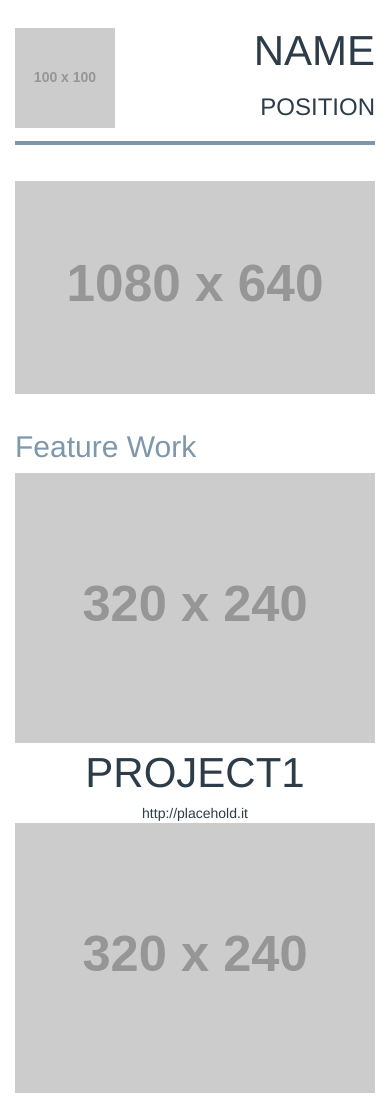
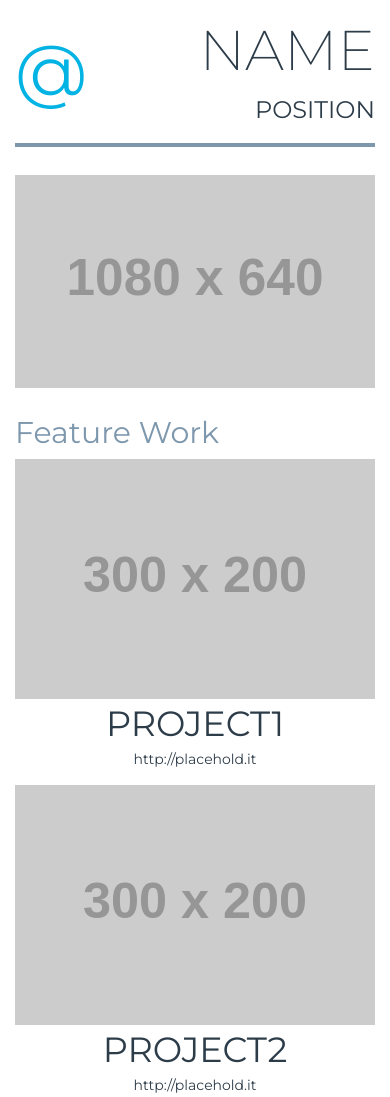
Before and after one commit to zhjgithub/front-end-develop-basic-project-3, a website: page src/index.html in a window 390 px wide. Shown: the top 1097 px of the page. Drawn offline with Linux system fonts and the light colour scheme; placeholder pictures from the web are drawn by us.

Commit message:
responsive layout and text logo and font

```diff
--- a/src/css/style.css
+++ b/src/css/style.css
@@ -1,5 +1,22 @@
+body {
+    font-family: 'Montserrat', sans-serif;
+}
+
+h2,
+h3,
+a,
+figcaption {
+    font-weight: 400;
+}
+
 img {
     max-width: 100%;
+}
+
+header {
+    margin-top: 20px;
+    margin-bottom: 20px;
+    line-height: 100px;
 }
 
 hr {
@@ -14,19 +31,13 @@ figcaption {
 }
 
 h1,
-h3 {
+h3,
+figcaption {
     text-transform: uppercase;
 }
 
-
-
 h2 {
     color: #7d97ad;
-}
-
-h1 {
-    font-weight: 300;
-    font-size: 3em;
 }
 
 article {
@@ -34,23 +45,27 @@ article {
 }
 
 figcaption {
-    font-size: 3em;
-    text-transform: uppercase;
+    font-size: 2.5em;
 }
 
-.container {
-    margin-top: 8px;
-    margin-bottom: 16px;
+.text-logo {
+    float: left;
+    color: #02b3e4;
+    font-size: 5em;
 }
 
-.logo {
-    float: left;
-    color: #02b3e4;
+.name {
+    font-weight: 200;
+    font-size: 4em;
+}
+
+.position {
+    margin-top: 15px;
 }
 
 .hero {
-    padding-top: 16px;
-    padding-bottom: 16px;
+    padding-top: 8px;
+    padding-bottom: 8px;
 }
 
 .info {
@@ -60,3 +75,7 @@ figcaption {
 .project-picture {
     width: 100%;
 }
+
+.project {
+    margin-bottom: 16px;
+}
--- a/src/index.html
+++ b/src/index.html
@@ -4,8 +4,9 @@
 <head>
     <title>portfolio</title>
     <meta charset="utf-8">
-    <meta name="viewprot" content="width=device-width, initial-scale=1">
+    <meta name="viewport" content="width=device-width, initial-scale=1">
     <meta http-equiv="X-UA-Compatible" content="IE=edge">
+    <link href="https://fonts.googleapis.com/css?family=Montserrat:200,400" rel="stylesheet">
     <link rel="stylesheet" href="css/bootstrap.css">
     <link rel="stylesheet" href="css/style.css">
 </head>
@@ -13,7 +14,7 @@
 <body>
     <main class="container">
         <header>
-            <img class="logo" src="http://placehold.it/100">
+            <div class="text-logo">@</div>
             <section class="info">
                 <h1 class="name">name</h1>
                 <h3 class="position">position</h3>
@@ -27,28 +28,28 @@
         </section>
         <h2>Feature Work</h2>
         <section class="row">
-            <article class="col-md-4 col-sm-12">
+            <article class="col-sm-4 col-xs-12 project">
                 <figure>
                     <picture>
-                        <img class="project-picture" src="http://placehold.it/320x240" alt="">
+                        <img class="project-picture" src="http://placehold.it/300x200" alt="">
                     </picture>
                     <figcaption>project1</figcaption>
                     <a href="#">http://placehold.it</a>
                 </figure>
             </article>
-            <article class="col-md-4 col-sm-12">
+            <article class="col-sm-4 col-xs-12 project">
                 <figure>
                     <picture>
-                        <img class="project-picture" src="http://placehold.it/320x240" alt="">
+                        <img class="project-picture" src="http://placehold.it/300x200" alt="">
                     </picture>
                     <figcaption>project2</figcaption>
                     <a href="#">http://placehold.it</a>
                 </figure>
             </article>
-            <article class="col-md-4 col-sm-12">
+            <article class="col-sm-4 col-xs-12 project">
                 <figure>
                     <picture>
-                        <img class="project-picture" src="http://placehold.it/320x240" alt="">
+                        <img class="project-picture" src="http://placehold.it/300x200" alt="">
                     </picture>
                     <figcaption>project3</figcaption>
                     <a href="#">http://placehold.it</a>
```
